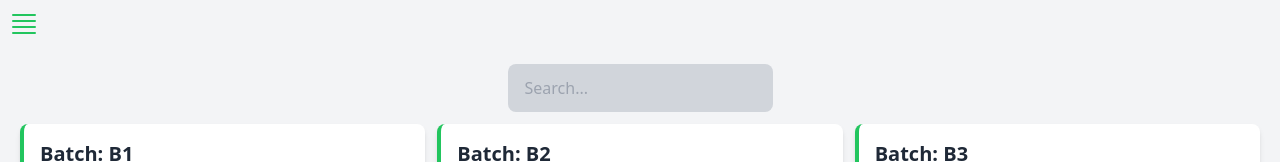
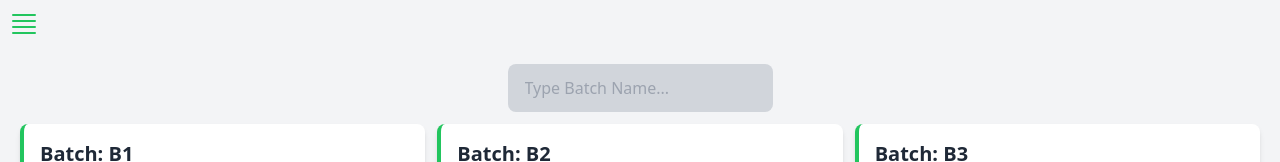
Before and after one commit to adarshswaminath/fetlla, a React (Vite) app: page /batches in a window 1280 px wide. Shown: the top 162 px of the page. Built offline with nearby package versions, Linux system fonts and the light colour scheme.

Commit message:
Restructure

```diff
--- a/src/Components/Batches/Batches.jsx
+++ b/src/Components/Batches/Batches.jsx
@@ -34,7 +34,7 @@ function Batches() {
       <div className="flex items-center justify-center m-3">
         <input
           type="text"
-          placeholder="Search..."
+          placeholder="Type Batch Name..."
           onChange={(e) => setSearchTerm(e.target.value)}
           className="input bg-gray-300"
         />
```
